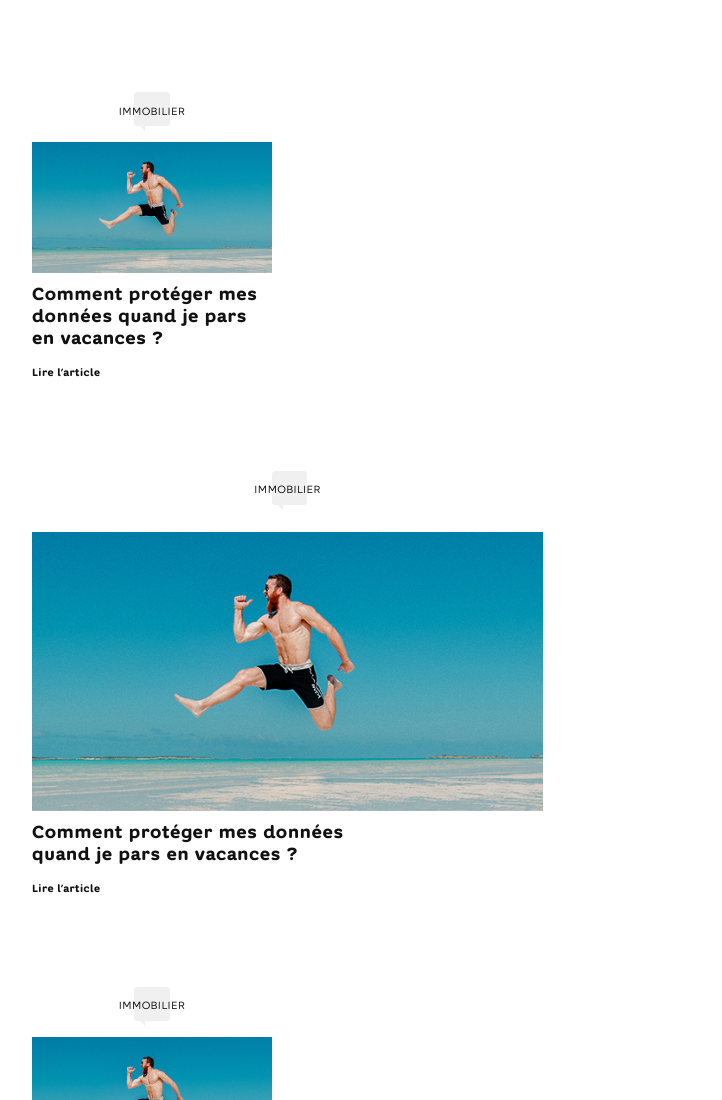
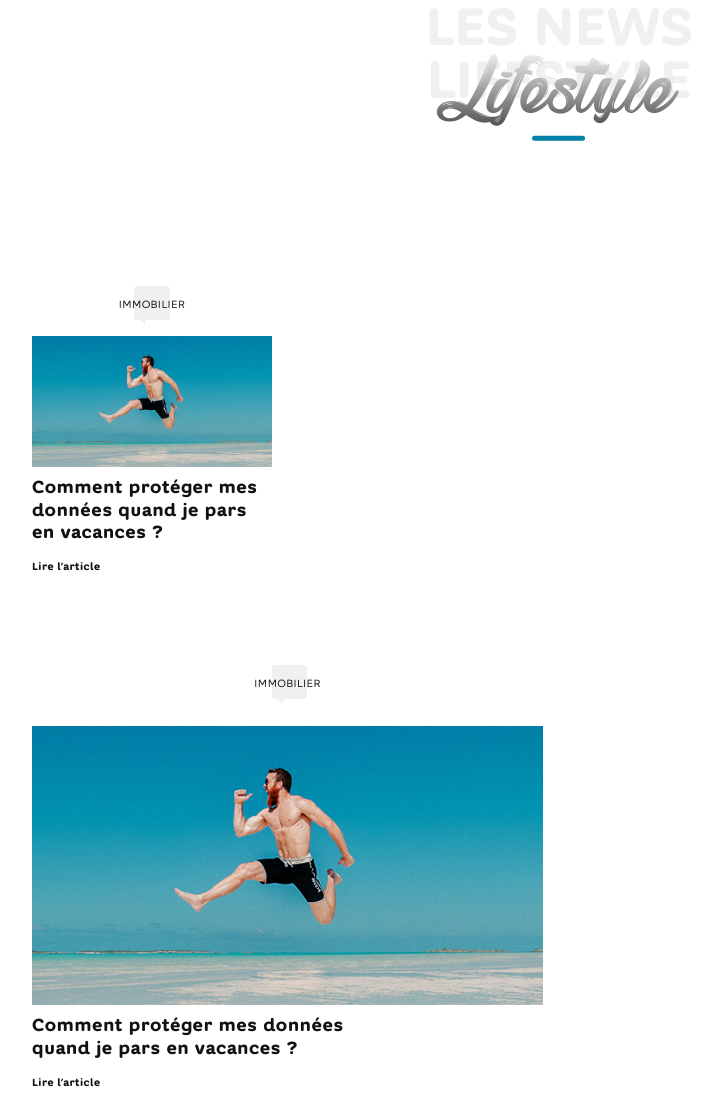
Before and after one commit to IgorBogdanovic/hello-life, a website with bundled scripts: page app/index-cmp-kris.html in a window 1280 px wide. Shown: the top 1100 px of the page, without its empty margins (82-804 px from the left). Built offline with nearby package versions, Linux system fonts and the light colour scheme; a web font is replaced by a local one.

Commit message:
c-block-heading done

```diff
--- a/app/index-cmp-kris.html
+++ b/app/index-cmp-kris.html
@@ -35,6 +35,12 @@
 		</div> -->
 
 		<div class="main-wrapper main-wrapper--v1">
+
+			<div class="c-block-heading">
+				<h2>Les News Lifestyle</h2>
+				<p>Lifestyle</p>
+			</div>
+
 			<article class="c-media">
 				<div class="c-media__icon">
 					<span>immobilier</span>
--- /dev/null
+++ b/app/scss/components/_c-block-heading.scss
@@ -0,0 +1,59 @@
+.c-block-heading {
+	& h2 {
+		text-align: center;
+		font-family: 'HelloType-Bold';
+		@include fontSizeRem(68, 60);
+		@include lineHeightRem(68, 60);
+		@include letterSpacingEm(-40, -40);
+		text-transform: uppercase;
+		color: $lightGray;
+
+		@include breakpoint(desktop) {
+			padding: 0 40rem;
+		}
+	}
+
+	& p {
+		font-family: 'Sketch';
+		@include fontSizeRem(112, 100);
+		// background: linear-gradient(to right, $darkRed , $lightRed);
+		// -webkit-background-clip: text;
+		// -webkit-text-fill-color: transparent;
+		//color: $darkRed;
+		// background: -webkit-linear-gradient(135deg, $darkRed , $lightRed);
+		// -webkit-background-clip: text;
+		// -webkit-text-fill-color: transparent;
+		// color: $darkRed;
+		background: -webkit-linear-gradient(#eee, #333);
+		-webkit-background-clip: text;
+		-webkit-text-fill-color: transparent;
+
+		text-transform: none;
+		text-align: center;
+		transform: translateY(-7.8rem);
+
+		@include breakpoint(desktop) {
+			transform: translateY(-6rem);
+		}
+
+
+		&:after {
+			content: "";
+			height: 0.6rem;
+			width: 6.6rem;
+			border-radius: 0.6rem;
+			display: block;
+			background: $blue;
+			margin-left: 26.2rem;
+			margin-top: -1rem;
+
+			@include breakpoint(desktop) {
+				margin-left: 56.3rem;
+				height: 0.5rem;
+				width: 5.9rem;
+				border-radius: 0.6rem;
+				margin-top: -0.7rem;
+			}
+		}
+	}
+}
--- a/app/scss/components/_module-components.scss
+++ b/app/scss/components/_module-components.scss
@@ -8,3 +8,4 @@
 @import 'c-txt-header';
 @import 'c-media';
 @import 'c-media-landscape';
+@import 'c-block-heading';
```
Also changed, not shown: components/c-block-heading.html (added, +4 -0 lines), app/main/css/main.css.
